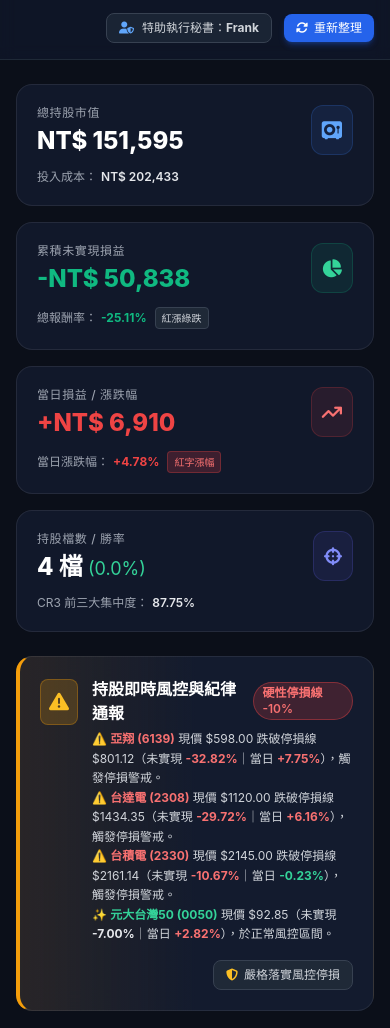
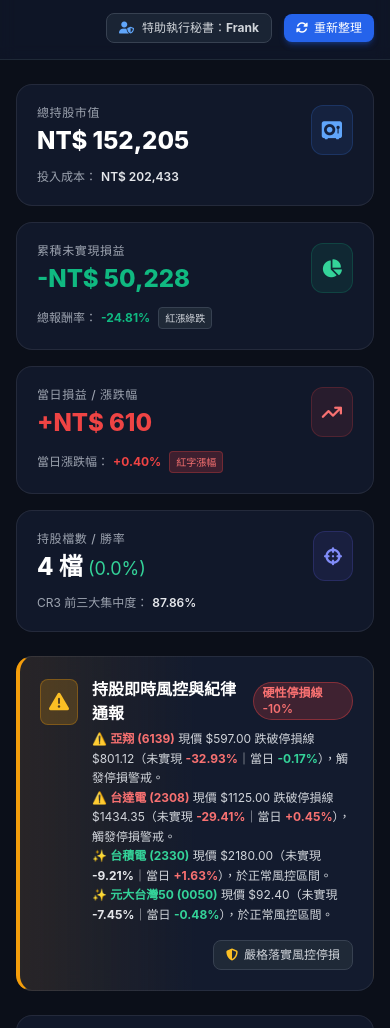
Before and after one commit to tsuiagent1/tw-stock-portfolio, a plain HTML site: page index.html in a window 390 px wide. Shown: the part 109-1137 px from the top of the page. Drawn offline with nearby package versions, Linux system fonts and the light colour scheme.

Commit message:
agent: update reviewed static site

```diff
--- a/index.html
+++ b/index.html
@@ -74,7 +74,7 @@
             <span class="px-2 py-0.5 text-xs font-semibold rounded-full bg-blue-500/20 text-blue-400 border border-blue-500/30">VIP 實盤</span>
           </div>
           <p class="text-xs text-gray-400 flex items-center gap-2 mt-0.5">
-            <span><i class="fa-regular fa-clock mr-1"></i>資料結算基準：<strong class="text-gray-200" id="headerDate">2026-11-26 庫存明細</strong></span>
+            <span><i class="fa-regular fa-clock mr-1"></i>資料結算基準：<strong class="text-gray-200" id="headerDate">2026-11-27 庫存明細</strong></span>
             <span class="text-gray-600">•</span>
             <span class="text-emerald-400 flex items-center"><span class="w-1.5 h-1.5 rounded-full bg-emerald-400 animate-pulse mr-1"></span><span id="headerCount">4 檔真實在庫</span></span>
           </p>
@@ -103,7 +103,7 @@
         <div class="flex justify-between items-start">
           <div>
             <p class="text-xs font-medium text-gray-400 uppercase tracking-wider">總持股市值</p>
-            <h3 class="text-2xl sm:text-3xl font-extrabold text-white mt-1" id="kpiMarketValue">NT$ 151,595</h3>
+            <h3 class="text-2xl sm:text-3xl font-extrabold text-white mt-1" id="kpiMarketValue">NT$ 152,205</h3>
           </div>
           <div class="p-2.5 rounded-xl bg-blue-500/10 text-blue-400 border border-blue-500/20">
             <i class="fa-solid fa-vault text-lg"></i>
@@ -120,7 +120,7 @@
         <div class="flex justify-between items-start">
           <div>
             <p class="text-xs font-medium text-gray-400 uppercase tracking-wider">累積未實現損益</p>
-            <h3 class="text-2xl sm:text-3xl font-extrabold stock-down mt-1" id="kpiUnrealizedPnL">-NT$ 50,838</h3>
+            <h3 class="text-2xl sm:text-3xl font-extrabold stock-down mt-1" id="kpiUnrealizedPnL">-NT$ 50,228</h3>
           </div>
           <div class="p-2.5 rounded-xl bg-emerald-500/10 text-emerald-400 border border-emerald-500/20">
             <i class="fa-solid fa-chart-pie text-lg"></i>
@@ -128,7 +128,7 @@
         </div>
         <div class="mt-3 flex items-center text-xs">
           <span class="text-gray-400">總報酬率：</span>
-          <span class="ml-1 font-bold stock-down" id="kpiReturnRate">-25.11%</span>
+          <span class="ml-1 font-bold stock-down" id="kpiReturnRate">-24.81%</span>
           <span class="ml-2 px-1.5 py-0.5 rounded text-[10px] bg-gray-800 text-gray-300 border border-gray-700">紅漲綠跌</span>
         </div>
       </div>
@@ -138,7 +138,7 @@
         <div class="flex justify-between items-start">
           <div>
             <p class="text-xs font-medium text-gray-400 uppercase tracking-wider">當日損益 / 漲跌幅</p>
-            <h3 class="text-2xl sm:text-3xl font-extrabold stock-up mt-1" id="kpiTodayPnL">+NT$ 6,910</h3>
+            <h3 class="text-2xl sm:text-3xl font-extrabold stock-up mt-1" id="kpiTodayPnL">+NT$ 610</h3>
           </div>
           <div class="p-2.5 rounded-xl bg-red-500/10 text-red-400 border border-red-500/20" id="kpiTodayIconBox">
             <i class="fa-solid fa-arrow-trend-up text-lg"></i>
@@ -146,7 +146,7 @@
         </div>
         <div class="mt-3 flex items-center text-xs">
           <span class="text-gray-400">當日漲跌幅：</span>
-          <span class="ml-1 font-bold stock-up" id="kpiTodayReturnRate">+4.78%</span>
+          <span class="ml-1 font-bold stock-up" id="kpiTodayReturnRate">+0.40%</span>
           <span class="ml-2 px-1.5 py-0.5 rounded text-[10px] bg-red-500/20 text-red-400 border border-red-500/30" id="kpiTodayBadge">紅字漲幅</span>
         </div>
       </div>
@@ -164,7 +164,7 @@
         </div>
         <div class="mt-3 flex items-center text-xs text-gray-400">
           <span>CR3 前三大集中度：</span>
-          <span class="ml-1 font-semibold text-gray-200" id="kpiCr3">87.75%</span>
+          <span class="ml-1 font-semibold text-gray-200" id="kpiCr3">87.86%</span>
         </div>
       </div>
     </div>
@@ -301,10 +301,10 @@
           <span>資料與後端 portfolio.json 主檔同步</span>
         </div>
         <div class="flex flex-wrap gap-4" id="tableFooterSummary">
-          <span>當日損益：<strong id="footerTodayPnL" class="stock-up font-bold">+NT$ 6,910 (+4.78%)</strong></span>
+          <span>當日損益：<strong id="footerTodayPnL" class="stock-up font-bold">+NT$ 610 (+0.40%)</strong></span>
           <span>總成本：<strong id="footerTotalCost" class="text-gray-200">NT$ 202,433</strong></span>
-          <span>總市值：<strong id="footerMarketValue" class="text-gray-200">NT$ 151,595</strong></span>
-          <span>結算未實現損益：<strong id="footerUnrealizedPnL" class="stock-down font-bold">-NT$ 50,838 (-25.11%)</strong></span>
+          <span>總市值：<strong id="footerMarketValue" class="text-gray-200">NT$ 152,205</strong></span>
+          <span>結算未實現損益：<strong id="footerUnrealizedPnL" class="stock-down font-bold">-NT$ 50,228 (-24.81%)</strong></span>
         </div>
       </div>
     </div>
@@ -322,17 +322,17 @@
   <!-- Script to populate data & render charts -->
   <script>
     const initialPortfolio = {
-      as_of_date: "2026-11-26",
+      as_of_date: "2026-11-27",
       market: "TW",
       currency: "TWD",
       summary: {
-        total_market_value: 151595,
+        total_market_value: 152205,
         total_cost: 202433,
-        unrealized_pnl: -50838,
-        return_rate: -0.2511,
-        today_pnl: 6910,
+        unrealized_pnl: -50228,
+        return_rate: -0.2481,
+        today_pnl: 610,
         win_rate: 0.0,
-        cr3: 87.75,
+        cr3: 87.86,
         holdings_count: 4
       },
       holdings: [
@@ -343,16 +343,16 @@
           sector: "無塵室工程/半導體設備",
           shares: 75,
           cost_price: 890.13,
-          current_price: 598.0,
+          current_price: 597.0,
           cost_amount: 66760,
-          today_pnl: 3225,
-          market_value: 44850,
-          pnl: -21910,
-          return_rate: -0.3282,
+          today_pnl: -75,
+          market_value: 44775,
+          pnl: -21985,
+          return_rate: -0.3293,
           stop_loss_price: 801.12,
           risk_status: "danger",
-          risk_flag: "🚨 跌破 -10% 硬性停損線 (-32.82%)",
-          weight: 0.2959
+          risk_flag: "🚨 跌破 -10% 硬性停損線 (-32.93%)",
+          weight: 0.2942
         },
         {
           symbol: "2308",
@@ -361,16 +361,16 @@
           sector: "AI電源/散熱/綠能",
           shares: 50,
           cost_price: 1593.72,
-          current_price: 1120.0,
+          current_price: 1125.0,
           cost_amount: 79686,
-          today_pnl: 3250,
-          market_value: 56000,
-          pnl: -23686,
-          return_rate: -0.2972,
+          today_pnl: 250,
+          market_value: 56250,
+          pnl: -23436,
+          return_rate: -0.2941,
           stop_loss_price: 1434.35,
           risk_status: "danger",
-          risk_flag: "🚨 跌破 -10% 硬性停損線 (-29.72%)",
-          weight: 0.3694
+          risk_flag: "🚨 跌破 -10% 硬性停損線 (-29.41%)",
+          weight: 0.3696
         },
         {
           symbol: "2330",
@@ -379,16 +379,16 @@
           sector: "晶圓代工龍頭",
           shares: 15,
           cost_price: 2401.27,
-          current_price: 2145.0,
+          current_price: 2180.0,
           cost_amount: 36019,
-          today_pnl: -75,
-          market_value: 32175,
-          pnl: -3844,
-          return_rate: -0.1067,
+          today_pnl: 525,
+          market_value: 32700,
+          pnl: -3319,
+          return_rate: -0.0921,
           stop_loss_price: 2161.14,
-          risk_status: "warning",
-          risk_flag: "🚨 跌破 -10% 硬性停損線 (-10.67%)",
-          weight: 0.2122
+          risk_status: "healthy",
+          risk_flag: "持股狀態正常",
+          weight: 0.2148
         },
         {
           symbol: "0050",
@@ -397,16 +397,16 @@
           sector: "市值型ETF",
           shares: 200,
           cost_price: 99.84,
-          current_price: 92.85,
+          current_price: 92.4,
           cost_amount: 19968,
-          today_pnl: 510,
-          market_value: 18570,
-          pnl: -1398,
-          return_rate: -0.07,
+          today_pnl: -90,
+          market_value: 18480,
+          pnl: -1488,
+          return_rate: -0.0745,
           stop_loss_price: 89.86,
           risk_status: "healthy",
           risk_flag: "持股狀態正常",
-          weight: 0.1225
+          weight: 0.1214
         }
       ]
     };
--- a/portfolio.json
+++ b/portfolio.json
@@ -1,15 +1,15 @@
 {
-  "as_of_date": "2026-11-26",
+  "as_of_date": "2026-11-27",
   "market": "TW",
   "currency": "TWD",
   "summary": {
-    "total_market_value": 151595,
+    "total_market_value": 152205,
     "total_cost": 202433,
-    "unrealized_pnl": -50838,
-    "return_rate": -0.2511,
-    "today_pnl": 6910,
+    "unrealized_pnl": -50228,
+    "return_rate": -0.2481,
+    "today_pnl": 610,
     "win_rate": 0.0,
-    "cr3": 87.75,
+    "cr3": 87.86,
     "holdings_count": 4
   },
   "holdings": [
@@ -20,16 +20,16 @@
       "sector": "無塵室工程/半導體設備",
       "shares": 75,
       "cost_price": 890.13,
-      "current_price": 598.0,
+      "current_price": 597.0,
       "cost_amount": 66760,
-      "today_pnl": 3225,
-      "market_value": 44850,
-      "pnl": -21910,
-      "return_rate": -0.3282,
+      "today_pnl": -75,
+      "market_value": 44775,
+      "pnl": -21985,
+      "return_rate": -0.3293,
       "stop_loss_price": 801.12,
       "risk_status": "danger",
-      "risk_flag": "🚨 跌破 -10% 硬性停損線 (-32.82%)",
-      "weight": 0.2959
+      "risk_flag": "🚨 跌破 -10% 硬性停損線 (-32.93%)",
+      "weight": 0.2942
     },
     {
       "symbol": "2308",
@@ -38,16 +38,16 @@
       "sector": "AI電源/散熱/綠能",
       "shares": 50,
       "cost_price": 1593.72,
-      "current_price": 1120.0,
+      "current_price": 1125.0,
       "cost_amount": 79686,
-      "today_pnl": 3250,
-      "market_value": 56000,
-      "pnl": -23686,
-      "return_rate": -0.2972,
+      "today_pnl": 250,
+      "market_value": 56250,
+      "pnl": -23436,
+      "return_rate": -0.2941,
       "stop_loss_price": 1434.35,
       "risk_status": "danger",
-      "risk_flag": "🚨 跌破 -10% 硬性停損線 (-29.72%)",
-      "weight": 0.3694
+      "risk_flag": "🚨 跌破 -10% 硬性停損線 (-29.41%)",
+      "weight": 0.3696
     },
     {
       "symbol": "2330",
@@ -56,16 +56,16 @@
       "sector": "晶圓代工龍頭",
       "shares": 15,
       "cost_price": 2401.27,
-      "current_price": 2145.0,
+      "current_price": 2180.0,
       "cost_amount": 36019,
-      "today_pnl": -75,
-      "market_value": 32175,
-      "pnl": -3844,
-      "return_rate": -0.1067,
+      "today_pnl": 525,
+      "market_value": 32700,
+      "pnl": -3319,
+      "return_rate": -0.0921,
       "stop_loss_price": 2161.14,
-      "risk_status": "warning",
-      "risk_flag": "🚨 跌破 -10% 硬性停損線 (-10.67%)",
-      "weight": 0.2122
+      "risk_status": "healthy",
+      "risk_flag": "持股狀態正常",
+      "weight": 0.2148
     },
     {
       "symbol": "0050",
@@ -74,16 +74,16 @@
       "sector": "市值型ETF",
       "shares": 200,
       "cost_price": 99.84,
-      "current_price": 92.85,
+      "current_price": 92.4,
       "cost_amount": 19968,
-      "today_pnl": 510,
-      "market_value": 18570,
-      "pnl": -1398,
-      "return_rate": -0.07,
+      "today_pnl": -90,
+      "market_value": 18480,
+      "pnl": -1488,
+      "return_rate": -0.0745,
       "stop_loss_price": 89.86,
       "risk_status": "healthy",
       "risk_flag": "持股狀態正常",
-      "weight": 0.1225
+      "weight": 0.1214
     }
   ]
 }
```
